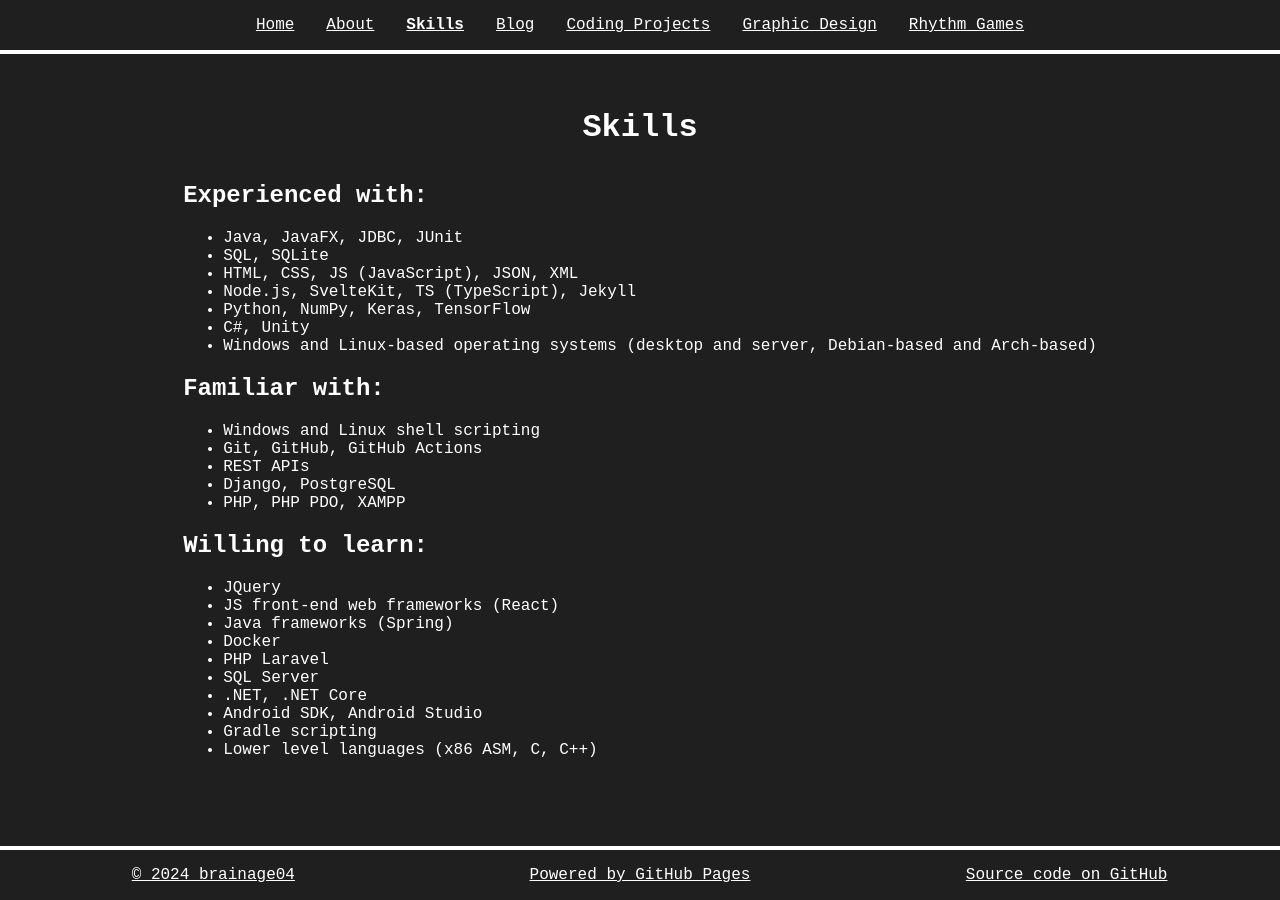
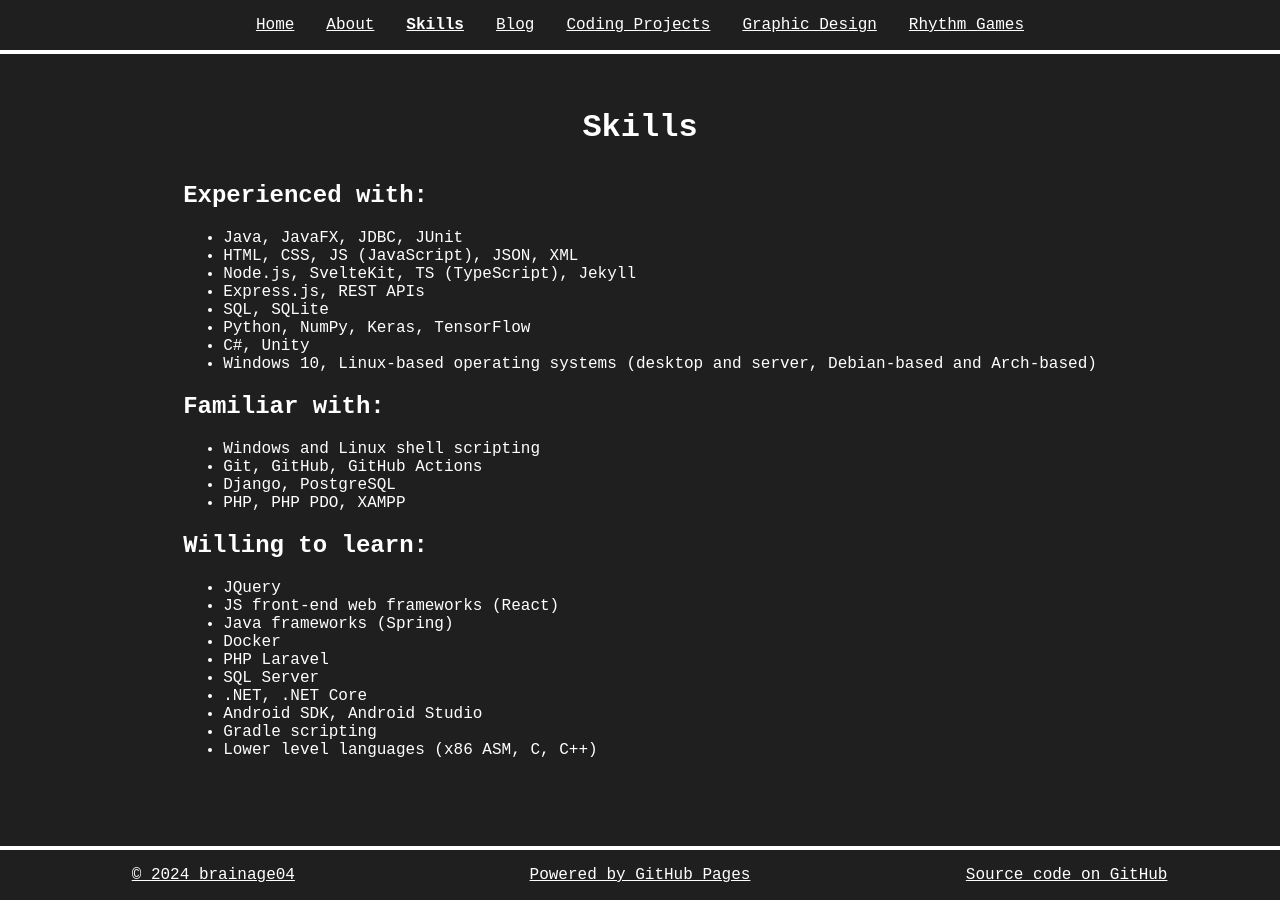
Before and after one commit to brainage04/brainage04.github.io, a Jekyll site: the page built from assets/pages/skills.html, in a window 1280 px wide. Built offline with Jekyll 4.4.1, drawn with Linux system fonts in a browser that asks for light colours.

Commit message:
updated skills.yml

```diff
--- a/_data/skills.yml
+++ b/_data/skills.yml
@@ -1,17 +1,17 @@
 - title: "Experienced with:"
   items:
   - Java, JavaFX, JDBC, JUnit
-  - SQL, SQLite
   - HTML, CSS, JS (JavaScript), JSON, XML
   - Node.js, SvelteKit, TS (TypeScript), Jekyll
+  - Express.js, REST APIs
+  - SQL, SQLite
   - Python, NumPy, Keras, TensorFlow
   - C#, Unity
-  - Windows and Linux-based operating systems (desktop and server, Debian-based and Arch-based)
+  - Windows 10, Linux-based operating systems (desktop and server, Debian-based and Arch-based)
 - title: "Familiar with:"
   items:
   - Windows and Linux shell scripting
   - Git, GitHub, GitHub Actions
-  - REST APIs
   - Django, PostgreSQL
   - PHP, PHP PDO, XAMPP
 - title: "Willing to learn:"
```
